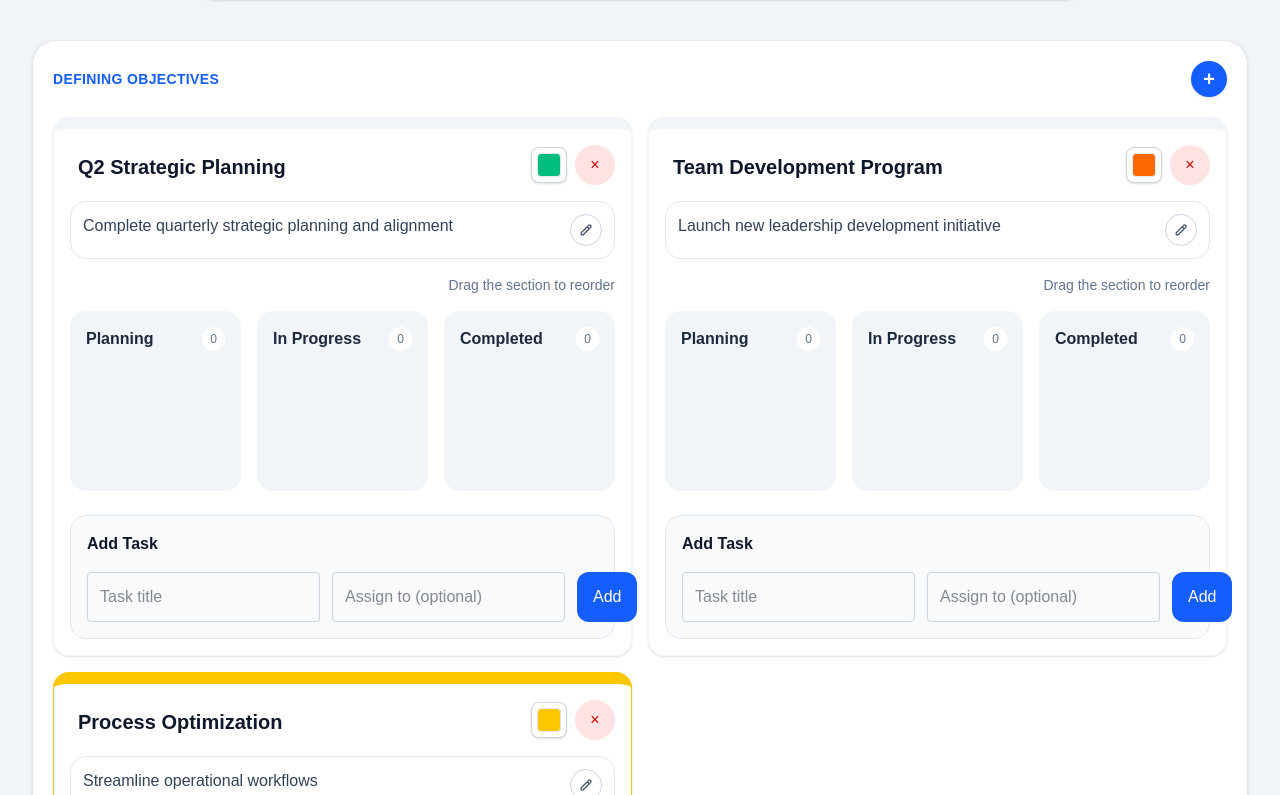
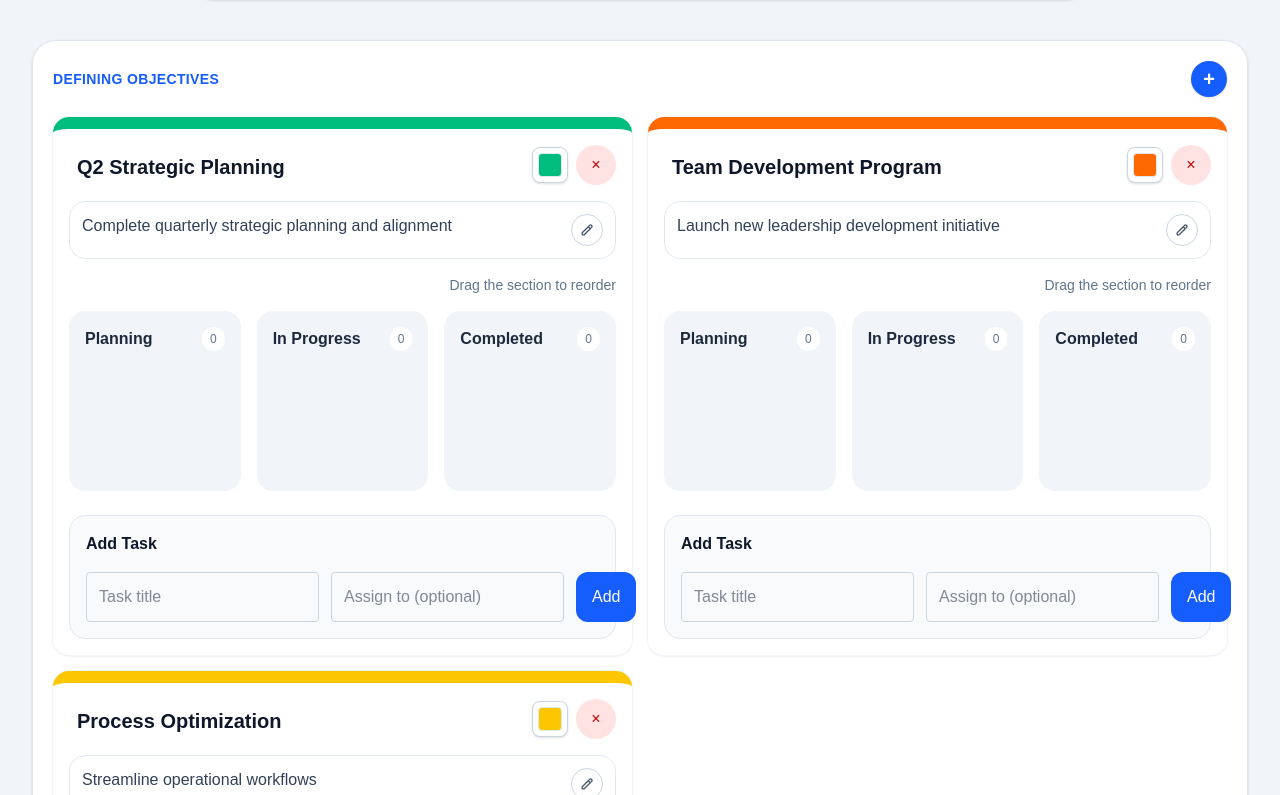
Before and after one commit to NaNo8831/Tool, a Next.js app: page / in a window 1280 px wide. Shown: the part 645-1440 px from the top of the page. Built offline with nearby package versions, Linux system fonts and the light colour scheme.

Commit message:
Fix defining objective color accent updates

```diff
--- a/app/components/objectives/ObjectiveCard.tsx
+++ b/app/components/objectives/ObjectiveCard.tsx
@@ -62,7 +62,7 @@ export function ObjectiveCard({
       }}
       onDragOver={onDragOver}
       onDrop={() => onDrop(objective.id)}
-      className={`relative rounded-2xl border border-slate-100 border-t-[12px] bg-white p-4 shadow-sm transition hover:shadow-md ${objectiveColorClasses[objective.color]} ${isEditingObjective ? 'cursor-default' : 'cursor-grab'}`}
+      className={`relative rounded-2xl border-t-[12px] bg-white p-4 shadow-sm ring-1 ring-slate-100 transition hover:shadow-md ${objectiveColorClasses[objective.color]} ${isEditingObjective ? 'cursor-default' : 'cursor-grab'}`}
     >
       <div className="mb-4 space-y-3">
         <div
```
